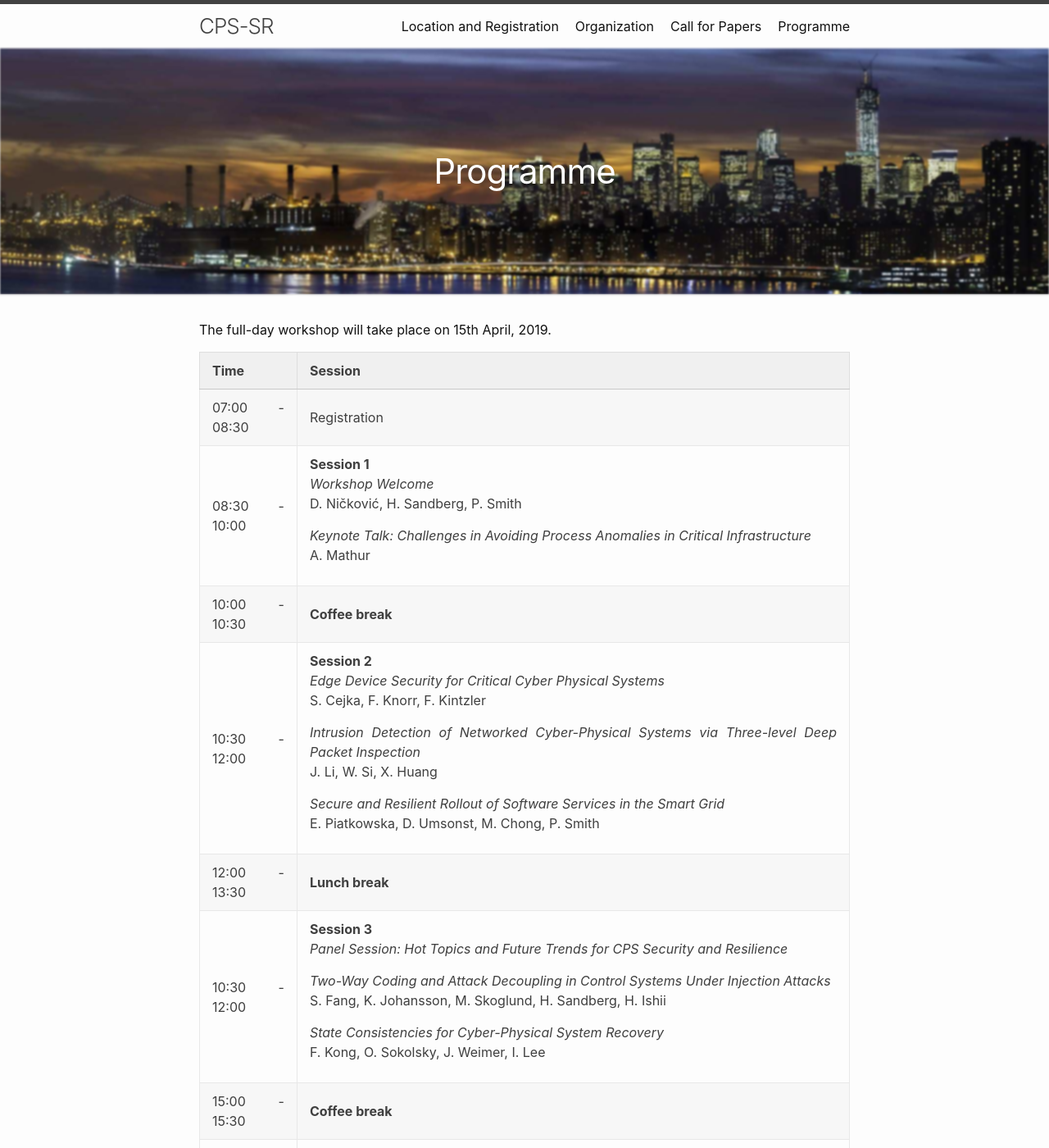
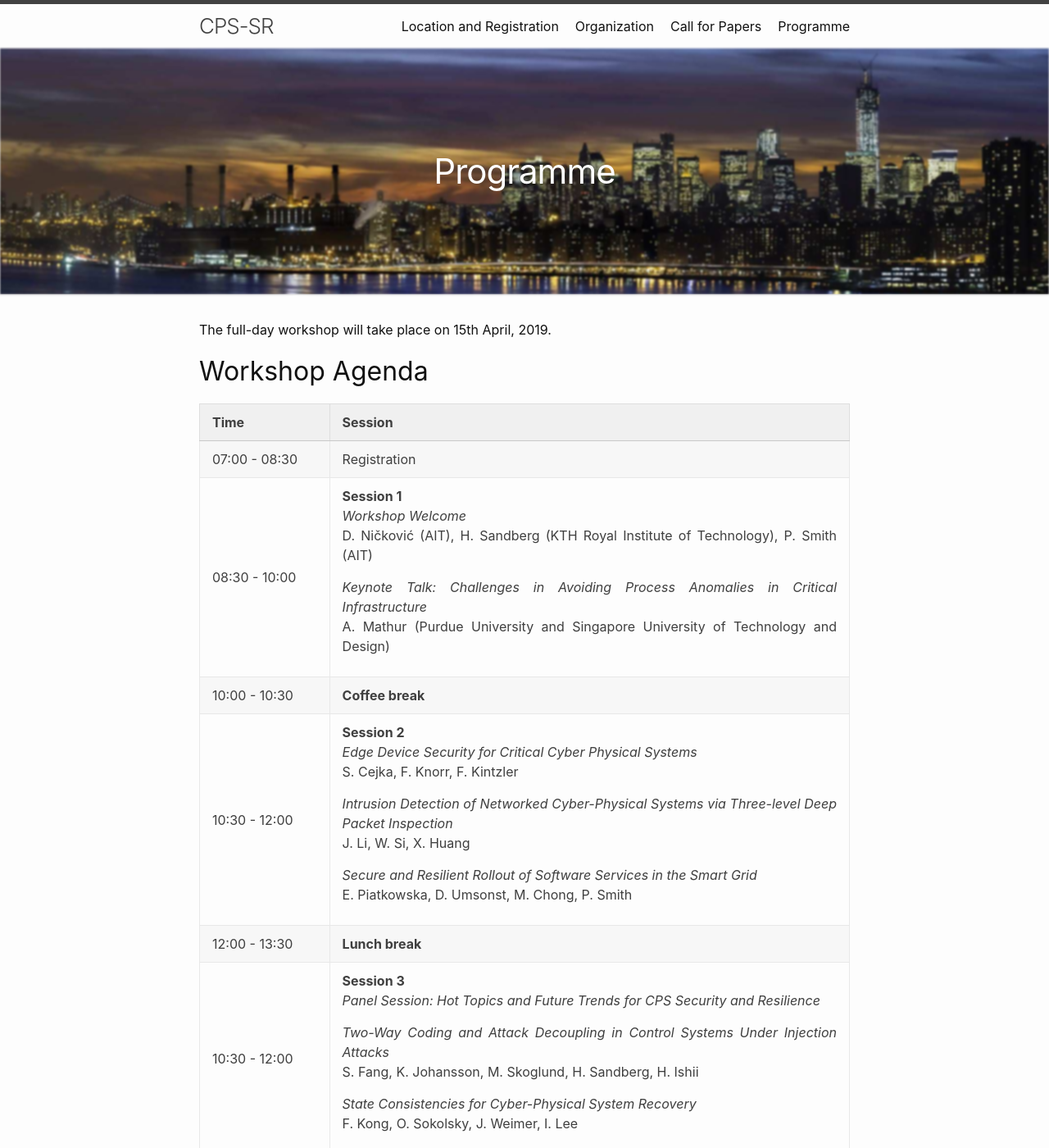
Before and after one commit to ait-csr/cps-sr, a Jekyll site: the page built from programme.md, in a window 1280 px wide and 1400 px high. Shown: the whole window at 82% size. Built offline with Jekyll 4.4.1, drawn with Linux system fonts in a browser that asks for light colours.

Commit message:
Adding affiliations.

```diff
--- a/programme.md
+++ b/programme.md
@@ -9,9 +9,11 @@ permalink: /programme/
 
 The full-day workshop will take place on 15th April, 2019.
 
+## Workshop Agenda
+
 <table style="width:100%">
-  <col width="15%">
-  <col width="85%">
+  <col width="20%">
+  <col width="80%">
  <tr>
    <th>Time</th>
    <th>Session</th>
@@ -25,10 +27,10 @@ The full-day workshop will take place on 15th April, 2019.
    <td>
    <b>Session 1</b>
    <p><em>Workshop Welcome</em><br>
-   D. Ničković, H. Sandberg, P. Smith
+   D. Ničković (AIT), H. Sandberg (KTH Royal Institute of Technology), P. Smith (AIT)
    </p>
    <p><em>Keynote Talk: Challenges in Avoiding Process Anomalies in Critical Infrastructure</em><br>
-   A. Mathur
+   A. Mathur (Purdue University and Singapore University of Technology and Design)
    </p>
    </td>
  </tr>
```
Also changed, not shown: other parts of programme.md (+2 -0 lines).
